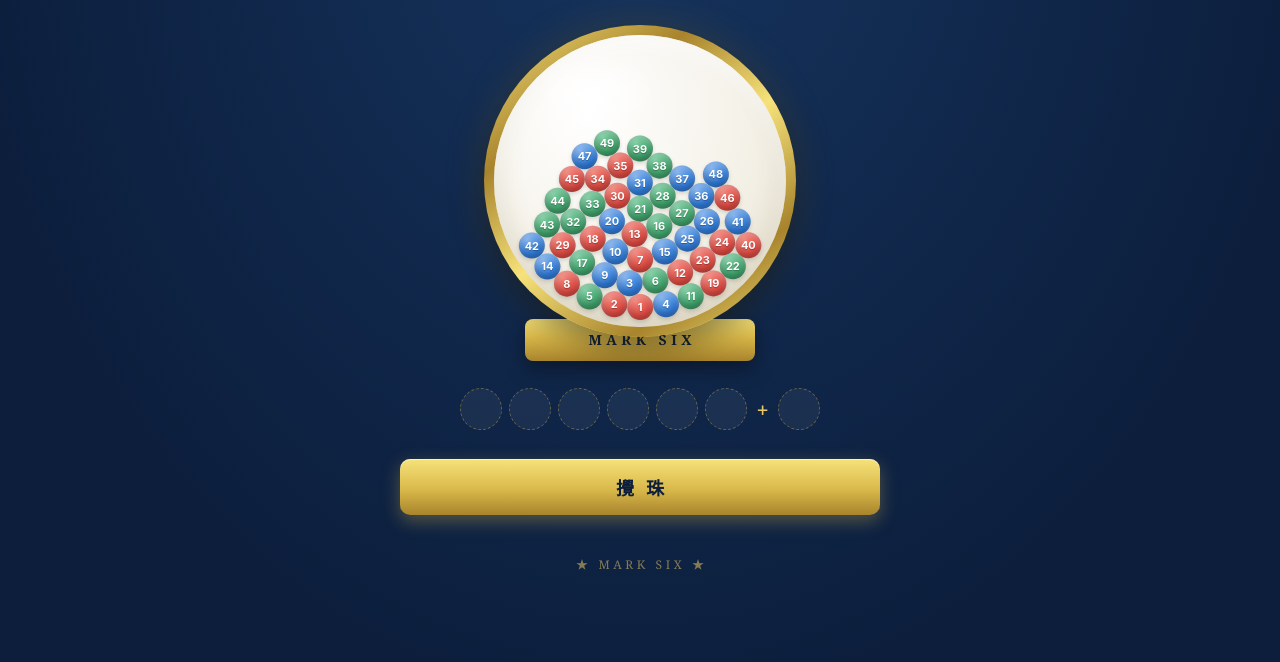
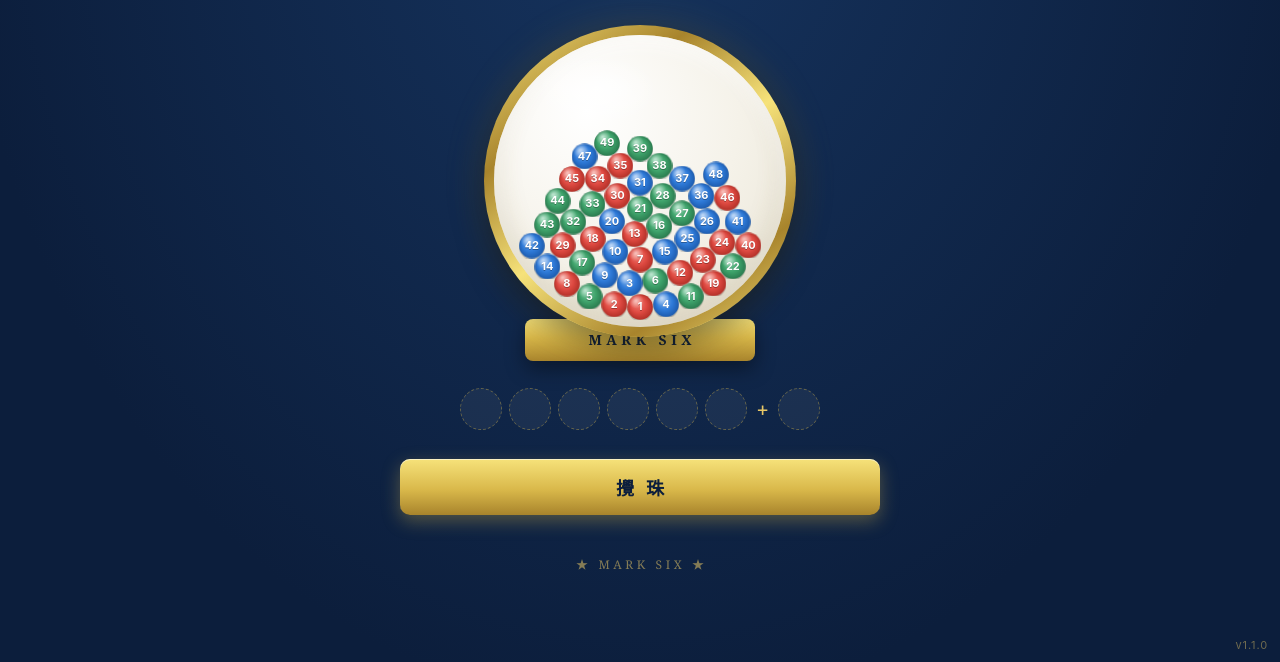
Before and after one commit to laminguyai/marksix, a plain HTML site: page index.html in a window 1280 px wide. Shown: the part 138-800 px from the top of the page. Drawn offline with Linux system fonts and the light colour scheme.

Commit message:
Add files via upload

```diff
--- a/index.html
+++ b/index.html
@@ -86,27 +86,7 @@
   }
 
   .tumbler { position: absolute; inset: 0; z-index: 1; }
-  .t-ball {
-    position: absolute;
-    top: 0;
-    left: 0;
-    width: 26px;
-    height: 26px;
-    border-radius: 50%;
-    display: flex;
-    align-items: center;
-    justify-content: center;
-    font-size: 11px;
-    font-weight: 700;
-    color: #FFFFFF;
-    text-shadow: 0 1px 1px rgba(0,0,0,0.3);
-    box-shadow: inset 0 -4px 7px rgba(0,0,0,0.22), inset 0 3px 6px rgba(255,255,255,0.35), 0 2px 4px rgba(0,0,0,0.15);
-    will-change: transform;
-  }
-  .t-ball.exiting {
-    transition: transform 0.42s cubic-bezier(0.18, 0.75, 0.28, 1), opacity 0.42s ease-in;
-    opacity: 0;
-  }
+  canvas.tumbler { width: 100%; height: 100%; display: block; }
 
   /* official Mark Six ball colours, shared by all ball sizes */
   .c-red   { background: radial-gradient(circle at 34% 28%, #F08378, var(--red) 58%, #B23027); }
@@ -259,6 +239,17 @@
     color: rgba(232,199,102,0.55);
   }
 
+  #version {
+    position: fixed;
+    right: 12px;
+    bottom: 10px;
+    z-index: 10;
+    font-size: 11px;
+    letter-spacing: 0.08em;
+    color: rgba(232,199,102,0.45);
+    pointer-events: none;
+  }
+
   @media (max-width: 420px) {
     .slot { width: 36px; height: 36px; }
     .r-ball { width: 36px; height: 36px; font-size: 13px; }
@@ -284,7 +275,7 @@
   <section class="machine" aria-live="polite">
     <div class="globe-ring">
       <div class="globe">
-        <div class="tumbler" id="tumbler"></div>
+        <canvas class="tumbler" id="tumblerCanvas"></canvas>
       </div>
     </div>
     <div class="base"><span>MARK SIX</span></div>
@@ -300,6 +291,7 @@
   </section>
 
   <footer>★ MARK SIX ★</footer>
+  <div id="version" aria-hidden="true"></div>
 </main>
 
 <script>
@@ -312,8 +304,12 @@
     return "c-green";
   }
 
+  const VERSION = "1.1.0";
+  document.getElementById("version").textContent = "v" + VERSION;
+
   const globe = document.querySelector(".globe");
-  const tumbler = document.getElementById("tumbler");
+  const canvas = document.getElementById("tumblerCanvas");
+  const ctx = canvas.getContext("2d");
   const track = document.getElementById("track");
   const drawBtn = document.getElementById("drawBtn");
   const historySection = document.getElementById("historySection");
@@ -368,12 +364,14 @@
 
   let world = measureWorld();
   let balls = [];
+  let exitingBalls = []; // drawn balls fading down the exit chute
   let phase = "idle"; // idle | refill | roll1 | pause | roll2 | drawing | settling
   let phaseTime = 0;
   let drawCount = 0;
   let busy = false;
   let rafId = 0;
   let lastFrame = 0;
+  let lastFrameDt = 0;
   let accumulator = 0;
   let drawResult = [];
   let mainResult = [];
@@ -386,47 +384,115 @@
   let jetPhase = 0;
   // Sweep-and-prune collision order. The 49 balls stay nearly x-sorted between
   // steps, so an insertion-sort sweep checks only real neighbours instead of
-  // all 1,176 pairs — this is what keeps iPhone Safari at full frame rate.
+  // all 1,176 pairs — cheap even on old phones.
   const sweepOrder = Array.from({ length: 64 }, (_, i) => i);
+  const drawOrder = [];
 
-  function makeBall(num) {
-    const el = document.createElement("div");
-    el.className = "t-ball " + ballColor(num);
-    el.textContent = num;
-    el.setAttribute("aria-hidden", "true");
-    el.style.width = `${world.ballR * 2}px`;
-    el.style.height = `${world.ballR * 2}px`;
-    el.style.fontSize = `${11 * world.scale}px`;
-    return el;
+  // ---- Canvas rendering ----
+  // All 49 balls are drawn into ONE canvas. On iPhone Safari this is vastly
+  // cheaper than 49 composited DOM layers with gradients and shadows.
+  let renderScale = 1;
+  let sprites = null; // colour -> offscreen canvas sprite (gradient baked in)
+
+  function makeSprites() {
+    const r = world.ballR * renderScale;
+    const d = Math.max(2, Math.ceil(r * 2));
+    const stops = {
+      "c-red":   ["#F08378", "#DF4A42", "#B23027"],
+      "c-blue":  ["#7FB0EC", "#2F7BD9", "#1D5BAD"],
+      "c-green": ["#7CCBA0", "#3FA36B", "#2A7A4E"]
+    };
+    sprites = {};
+    for (const key of Object.keys(stops)) {
+      const c = document.createElement("canvas");
+      c.width = c.height = d;
+      const g = c.getContext("2d");
+      // soft contact shadow baked behind the ball (bottom crescent)
+      g.fillStyle = "rgba(0,0,0,0.16)";
+      g.beginPath(); g.arc(d / 2, d / 2 + r * 0.1, r, 0, Math.PI * 2); g.fill();
+      const grad = g.createRadialGradient(d * 0.34, d * 0.28, r * 0.08, d / 2, d / 2, r);
+      grad.addColorStop(0, stops[key][0]);
+      grad.addColorStop(0.58, stops[key][1]);
+      grad.addColorStop(1, stops[key][2]);
+      g.fillStyle = grad;
+      g.beginPath(); g.arc(d / 2, d / 2, r * 0.985, 0, Math.PI * 2); g.fill();
+      // top highlight
+      const hi = g.createRadialGradient(d * 0.34, d * 0.26, 0, d * 0.34, d * 0.26, r * 0.6);
+      hi.addColorStop(0, "rgba(255,255,255,0.5)");
+      hi.addColorStop(1, "rgba(255,255,255,0)");
+      g.fillStyle = hi;
+      g.beginPath(); g.arc(d / 2, d / 2, r * 0.985, 0, Math.PI * 2); g.fill();
+      sprites[key] = c;
+    }
   }
 
-  function placeBall(b) {
-    // Rounded values + cached zIndex avoid needless style writes (repaint cost).
-    b.el.style.transform = `translate3d(${(b.x - world.ballR).toFixed(2)}px, ${(b.y - world.ballR).toFixed(2)}px, 0) rotate(${b.angle.toFixed(3)}rad)`;
-    const z = Math.round(b.y * 10);
-    if (z !== b.lastZ) { b.lastZ = z; b.el.style.zIndex = String(z); }
+  function setupCanvas() {
+    const rect = globe.getBoundingClientRect();
+    // Cap at 2x: visually indistinguishable for shaded circles, ~44% fewer
+    // pixels than 3x on modern iPhones.
+    renderScale = Math.min(window.devicePixelRatio || 1, 2);
+    canvas.width = Math.round(rect.width * renderScale);
+    canvas.height = Math.round(rect.height * renderScale);
+    makeSprites();
+  }
+
+  function drawOne(b) {
+    const r = world.ballR;
+    ctx.save();
+    ctx.translate(b.x, b.y);
+    if (b.exit) {
+      const k = Math.min(1, b.exit.t / 0.42);
+      const e = k * k * (3 - 2 * k);
+      ctx.globalAlpha = 1 - e;
+      const s = 1 - 0.88 * e;
+      ctx.translate((world.cx - b.exit.fx) * e, (world.cy + world.wallR - r * 2.1 - b.exit.fy) * e);
+      ctx.scale(s, s);
+    }
+    ctx.rotate(b.angle);
+    const d = r * 2;
+    ctx.drawImage(sprites[b.color], -r, -r, d, d);
+    ctx.font = "700 " + Math.round(11 * world.scale) + "px -apple-system, 'PingFang HK', Arial, sans-serif";
+    ctx.textAlign = "center";
+    ctx.textBaseline = "middle";
+    ctx.fillStyle = "rgba(0,0,0,0.3)";
+    ctx.fillText(b.num, 0, 0.9 * world.scale);
+    ctx.fillStyle = "#FFFFFF";
+    ctx.fillText(b.num, 0, 0);
+    ctx.restore();
   }
 
   function renderBalls() {
-    for (const b of balls) placeBall(b);
+    if (!sprites) return;
+    ctx.setTransform(renderScale, 0, 0, renderScale, 0, 0);
+    ctx.clearRect(0, 0, world.cx * 2, world.cy * 2);
+    // depth: lower balls (larger y) drawn last
+    drawOrder.length = balls.length;
+    for (let i = 0; i < balls.length; i++) drawOrder[i] = i;
+    for (let i = 1; i < balls.length; i++) {
+      const v = drawOrder[i];
+      const vy = balls[v].y;
+      let j = i - 1;
+      while (j >= 0 && balls[drawOrder[j]].y > vy) { drawOrder[j + 1] = drawOrder[j]; j--; }
+      drawOrder[j + 1] = v;
+    }
+    for (let i = 0; i < balls.length; i++) drawOne(balls[drawOrder[i]]);
+    for (let i = exitingBalls.length - 1; i >= 0; i--) {
+      const b = exitingBalls[i];
+      b.exit.t += lastFrameDt;
+      if (b.exit.t >= 0.46) { exitingBalls.splice(i, 1); continue; }
+      drawOne(b);
+    }
   }
 
   function newBall(num, x, y, sleeping) {
-    const el = makeBall(num);
-    tumbler.appendChild(el);
-    return {
-      el, num, x, y, vx: 0, vy: 0, angle: 0,
-      omega: 0, sleepTime: 0, sleeping: Boolean(sleeping), lastZ: -1
-    };
+    return { num, color: ballColor(num), x, y, vx: 0, vy: 0, angle: 0, omega: 0, sleepTime: 0, sleeping: Boolean(sleeping) };
   }
 
   function initTumbler() {
-    tumbler.replaceChildren();
-    balls = REST_OFFSETS.map(([ox, oy], i) => {
-      const b = newBall(i + 1, world.cx + ox * world.scale, world.cy + oy * world.scale, true);
-      placeBall(b);
-      return b;
-    });
+    exitingBalls.length = 0;
+    balls = REST_OFFSETS.map(([ox, oy], i) =>
+      newBall(i + 1, world.cx + ox * world.scale, world.cy + oy * world.scale, true)
+    );
   }
 
   function rand1to49() { return Math.floor(Math.random() * 49) + 1; }
@@ -605,7 +671,7 @@
   function beginRoundTwo() {
     wakeAll();
     setPhase("roll2");
-    drawBtn.textContent = "第二��…";
+    drawBtn.textContent = "第二轉…";
   }
 
   function spawnRefillBall() {
@@ -617,7 +683,6 @@
     const b = newBall(num, world.cx + feedX, y, false);
     b.vx = ((order % 2) ? 1 : -1) * 3 * world.scale;
     balls.push(b);
-    placeBall(b);
   }
 
   function startRefill(missing) {
@@ -700,14 +765,8 @@
     const index = balls.findIndex(b => b.num === num);
     if (index < 0) return;
     const b = balls.splice(index, 1)[0];
-    b.el.classList.add("exiting");
-    b.el.style.zIndex = "1000";
-    const x = world.cx - world.ballR;
-    const y = world.cy + world.wallR - world.ballR * 2.1;
-    requestAnimationFrame(() => {
-      b.el.style.transform = `translate3d(${x}px, ${y}px, 0) scale(0.12) rotate(${b.angle}rad)`;
-    });
-    setTimeout(() => b.el.remove(), 460);
+    b.exit = { t: 0, fx: b.x, fy: b.y };
+    exitingBalls.push(b);
   }
 
   function beginSettling() {
@@ -831,13 +890,14 @@
     // next paint is never delayed (prevents the dropped-frame cascade).
     const elapsed = Math.min(0.034, Math.max(0, (now - lastFrame) / 1000));
     lastFrame = now;
+    lastFrameDt = elapsed;
     accumulator += elapsed;
     while (accumulator >= FIXED_DT && phase !== "idle") {
       simulate(FIXED_DT);
       accumulator -= FIXED_DT;
     }
     renderBalls();
-    if (phase !== "idle") {
+    if (phase !== "idle" || exitingBalls.length) {
       rafId = requestAnimationFrame(tick);
     } else {
       rafId = 0;
@@ -847,15 +907,14 @@
   }
 
   function completeWithoutMotion() {
+    exitingBalls.length = 0;
     for (const num of drawResult) {
       const index = balls.findIndex(b => b.num === num);
-      if (index >= 0) {
-        balls[index].el.remove();
-        balls.splice(index, 1);
-      }
+      if (index >= 0) balls.splice(index, 1);
     }
     drawResult.forEach((n, i) => fillSlot(i, n));
     addHistory(mainResult, specialResult);
+    renderBalls();
     busy = false;
     drawBtn.disabled = false;
     drawBtn.textContent = "攪 珠";
@@ -864,7 +923,7 @@
   function doDraw() {
     if (busy) return;
     // If the user starts again immediately, discard any still-fading exit balls.
-    tumbler.querySelectorAll(".t-ball.exiting").forEach(el => el.remove());
+    exitingBalls.length = 0;
     busy = true;
     drawBtn.disabled = true;
     drawResult = drawSeven();
@@ -896,16 +955,17 @@
       b.y = world.cy + (b.y - previous.cy) * ratio;
       b.vx *= ratio;
       b.vy *= ratio;
-      b.el.style.width = `${world.ballR * 2}px`;
-      b.el.style.height = `${world.ballR * 2}px`;
-      b.el.style.fontSize = `${11 * world.scale}px`;
     }
+    exitingBalls.length = 0;
+    setupCanvas();
     renderBalls();
   }
 
   window.addEventListener("resize", resizeWorld, { passive: true });
+  setupCanvas();
   renderTrack();
   initTumbler(); // All 49 balls begin in a genuinely still, settled pile.
+  renderBalls();
   drawBtn.addEventListener("click", doDraw);
 </script>
 </body>
```
